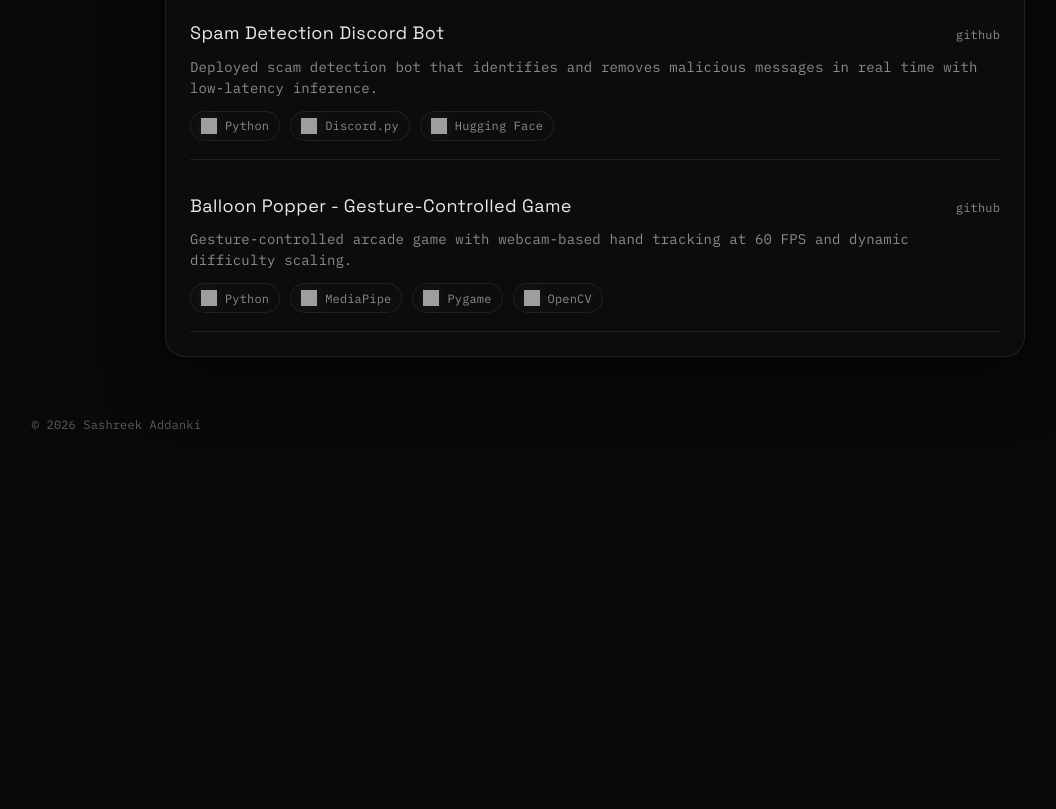
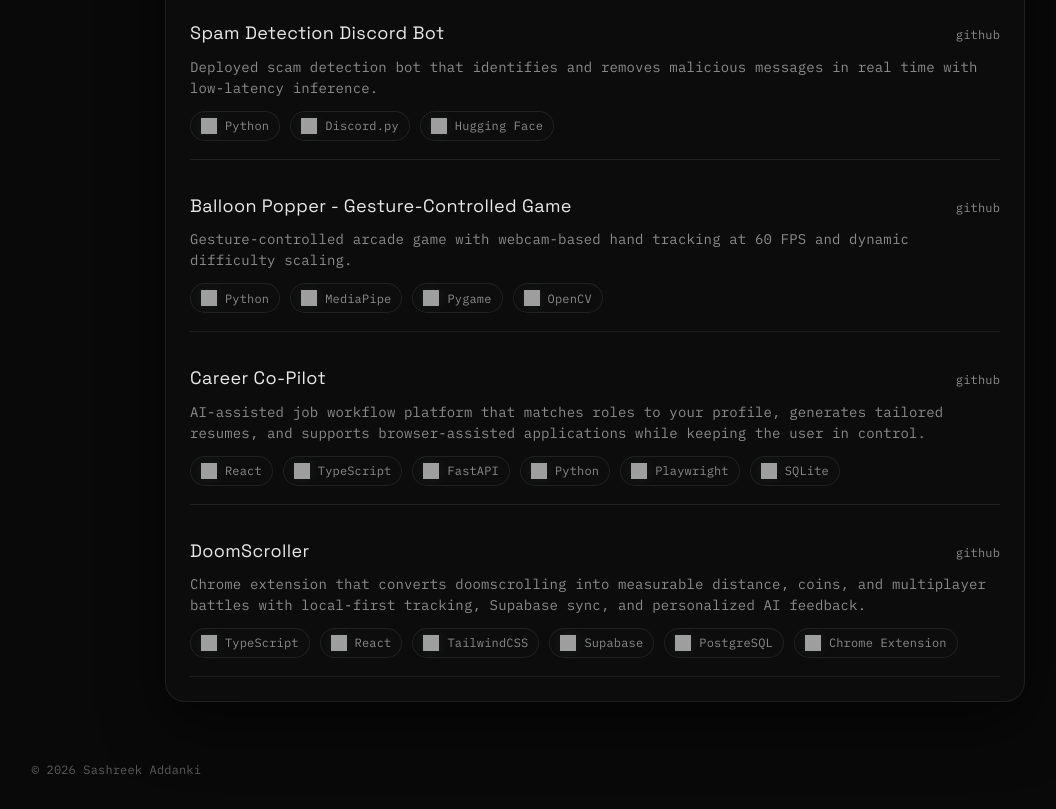
Before and after one commit to Sashreek007/Portfolio-website, an Astro site: page /work in a window 1280 px wide. Shown: the part 678-1487 px from the top of the page, without its empty margins (45-1101 px from the left). Before the commit the page ends 1142 px from the top, so only its background shows below. Built offline with nearby package versions, Linux system fonts and the light colour scheme; Astro itself is replaced by a stand-in of ours; grey boxes are pictures that could not be loaded.

Commit message:
Add two best-work projects and update resume PDF

```diff
--- a/src/pages/work.astro
+++ b/src/pages/work.astro
@@ -35,6 +35,22 @@ const projects = [
     github: "https://github.com/Sashreek007/fruit-ninja-hand-tracker",
     best: true,
     stack: ["Python", "MediaPipe", "Pygame", "OpenCV"],
+  },
+  {
+    name: "Career Co-Pilot",
+    description:
+      "AI-assisted job workflow platform that matches roles to your profile, generates tailored resumes, and supports browser-assisted applications while keeping the user in control.",
+    github: "https://github.com/Sashreek007/career-savers_CareerCo-Pilot",
+    best: true,
+    stack: ["React", "TypeScript", "FastAPI", "Python", "Playwright", "SQLite"],
+  },
+  {
+    name: "DoomScroller",
+    description:
+      "Chrome extension that converts doomscrolling into measurable distance, coins, and multiplayer battles with local-first tracking, Supabase sync, and personalized AI feedback.",
+    github: "https://github.com/Sashreek007/Doom-Scroller-by-Commit-and-Pray",
+    best: true,
+    stack: ["TypeScript", "React", "TailwindCSS", "Supabase", "PostgreSQL", "Chrome Extension"],
   },
   {
     name: "LinkedIn Profile Summarizer",
@@ -99,6 +115,9 @@ const iconMap = {
   "openaiapi": "openai",
   "discord.py": "discord",
   huggingface: "huggingface",
+  playwright: "playwright",
+  sqlite: "sqlite",
+  chromeextension: "googlechrome",
 };
 
 const toIconSlug = (name) => {
```
Also changed, not shown: 1 other file.
